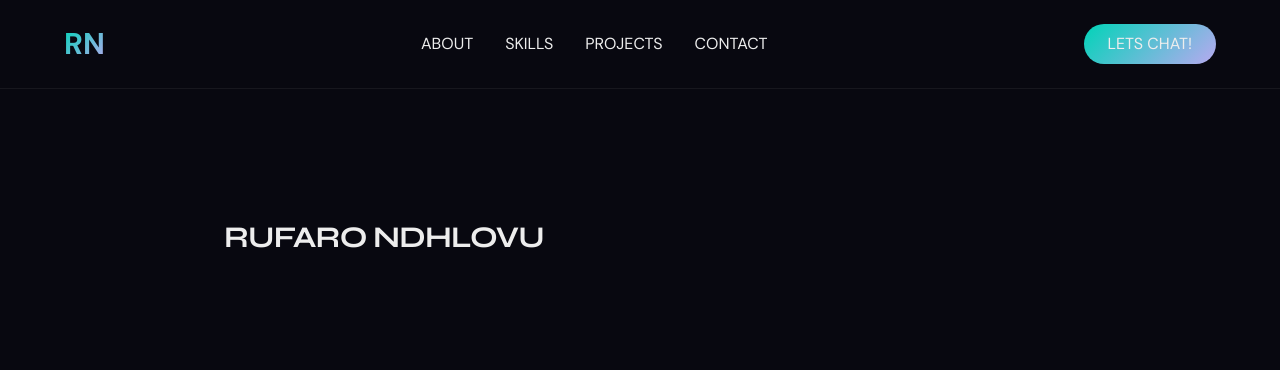
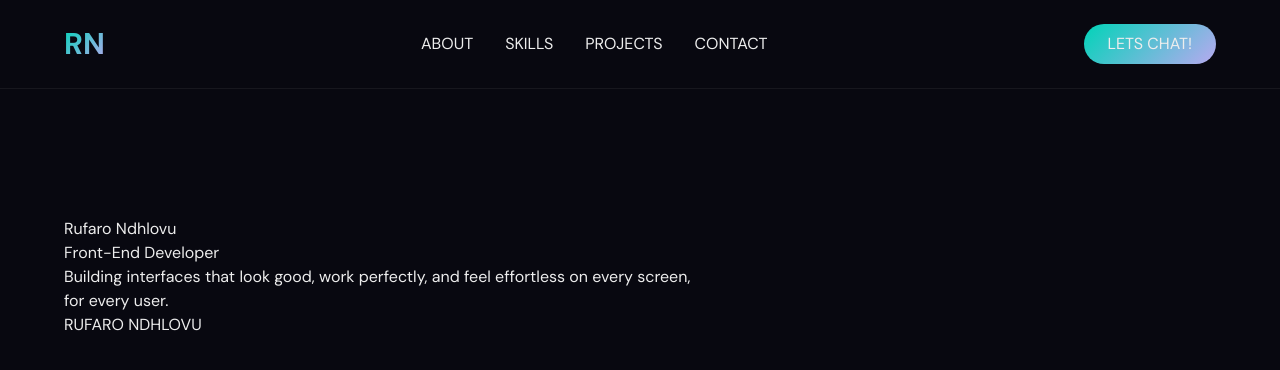
Before and after one commit to rufaro-ndhlovu/Portfolio_Website, a Next.js app: page / in a window 1280 px wide. Shown: the top 370 px of the page. Built offline with nearby package versions, Linux system fonts and the light colour scheme.

Commit message:
Feat: Started creating the hero by adding the text content.

```diff
--- a/app/page.tsx
+++ b/app/page.tsx
@@ -1,13 +1,12 @@
 import Navbar from "../components/layout/Navbar";
+import Hero from "../components/sections/Hero";
 
 export default function Home() {
   return (
     <div className="bg-background">
       <Navbar />
-      <main className="flex flex-1 w-full max-w-3xl flex-col items-center justify-between py-32 px-16 bg-background ">
-        <h1 className="max-w-md text-3xl font-bold leading-10 tracking-tight text-orange font-display">
-          RUFARO NDHLOVU
-        </h1>
+      <main>
+        <Hero />
       </main>
     </div>
   );
--- /dev/null
+++ b/components/sections/Hero.tsx
@@ -0,0 +1,25 @@
+"use client";
+
+import React from "react";
+
+export default function Hero() {
+  return (
+    <>
+      <div className="flex flex-1 w-full max-w-3xl flex-col items-center justify-between py-32 px-16 bg-background relative">
+        <div>
+          <h1>
+            <span>Rufaro</span> Ndhlovu
+          </h1>
+          <div>
+            <p>Front-End Developer</p>
+            <p>
+              Building interfaces that look good, work perfectly, and feel
+              effortless on every screen, for every user.
+            </p>
+          </div>
+          <div className="absolute">RUFARO NDHLOVU</div>
+        </div>
+      </div>
+    </>
+  );
+}
```
